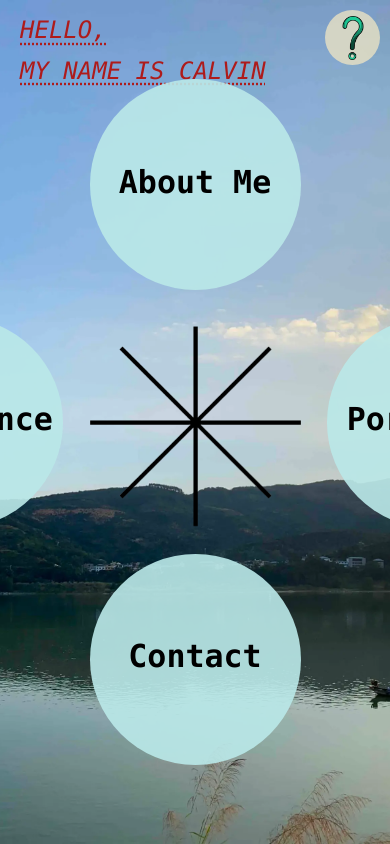
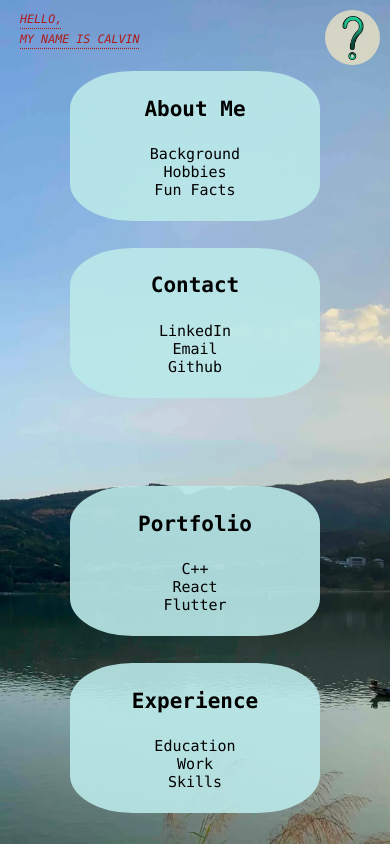
Before and after one commit to Cwang4749/webport, a React (Create React App) app: page / in a window 390 px wide. Built offline with nearby package versions, Linux system fonts and the light colour scheme.

Commit message:
Added preload and cache control. Removed hardcoding for home page and replaced it with grid. Replaced CSS styling of home page with more responsive layout that offers mobile support.

```diff
--- a/package.json
+++ b/package.json
@@ -3,7 +3,6 @@
   "version": "0.1.0",
   "private": true,
   "dependencies": {
-    "@babel/plugin-transform-private-property-in-object": "7.24.6",
     "@testing-library/jest-dom": "^5.17.0",
     "@testing-library/react": "^13.4.0",
     "@testing-library/user-event": "^13.5.0",
@@ -37,5 +36,8 @@
       "last 1 firefox version",
       "last 1 safari version"
     ]
+  },
+  "devDependencies": {
+    "@babel/plugin-transform-private-property-in-object": "^7.25.9"
   }
 }
--- a/src/components/HelpModal.js
+++ b/src/components/HelpModal.js
@@ -69,7 +69,7 @@ function HelpModal() {
         <div>
 
             <motion.div className="helpbutton" ref={scope} onHoverStart={() => HoverHelp()} onClick={() => set_help_modal(true)}>
-                <img loading="lazy" src={questionmark} alt="" style={{"height": "80%"}} />
+                <img src={questionmark} style={{"height": "80%"}} alt=" "/>
             </motion.div>
 
             <AnimatePresence mode="wait" initial={false}>
--- a/src/components/Home.js
+++ b/src/components/Home.js
@@ -25,10 +25,11 @@ function Home() {
             initial={{ opacity: 0 }}
             animate={{ opacity: 1, transition: {duration: 0.7} }}
             exit={{ opacity: 0, transition: {duration: 0.4} }}
+            style={{display: "grid", width: "100vw", height: "100vh", zIndex: -2, position: "absolute"}}
         >
             {/* Draggable background, with the boundaries set to the div */}
             <div ref={pano1ref} className="panobox">
-                <motion.img className="pano1" loading="lazy" src={pano1} alt="" drag="x" dragConstraints={pano1ref} dragElastic={0.1}/>
+                <motion.img className="pano1" src={pano1} drag="x" dragConstraints={pano1ref} dragElastic={0.1}/>
             </div>
 
             <div className="hello">
@@ -40,29 +41,18 @@ function Home() {
                 </motion.div>
             </div>
 
+            <div className="vertical_container">
             {/* Following 4 divs are the bubbles */}
             <motion.div
                 initial={{ y: -30 }}
                 animate={{ y: 0 }}
                 transition={{duration: 0.5}}
+                id="aboutme"
             >
-                <Link to="/AboutMe">
-                    <span className="bubble" id="aboutme">
+                <Link to="/AboutMe" style={{display: "grid", height: "100%", width: "100%", justifyItems: "center", alignItems: "end"}}>
+                    <span className="bubble">
                         <h1 className="bubble_heading"> About Me </h1>
                         <p className="bubble_text"> Background <br/> Hobbies <br/> Fun Facts </p>
-                    </span>
-                </Link>
-            </motion.div>
-
-            <motion.div
-                initial={{ x: 30 }}
-                animate={{ x: 0 }}
-                transition={{duration: 0.5}}
-            >
-                <Link to="/Portfolio">
-                    <span className="bubble" id="portfolio">
-                        <h1 className="bubble_heading"> Portfolio </h1>
-                        <p className="bubble_text"> C++ <br/> React <br/> Flutter </p>
                     </span>
                 </Link>
             </motion.div>
@@ -71,11 +61,28 @@ function Home() {
                 initial={{ y: 20 }}
                 animate={{ y: 0 }}
                 transition={{ duration: .5}}
+                id="contact"
             >
-                <Link to="/Contact">
-                    <span className="bubble" id="contact">
+                <Link to="/Contact" style={{display: "grid", height: "100%", width: "100%", justifyItems: "center"}}>
+                    <span className="bubble">
                         <h1 className="bubble_heading"> Contact </h1>
                         <p className="bubble_text"> LinkedIn <br/> Email <br/> Github </p>
+                    </span>
+                </Link>
+            </motion.div>
+            </div>
+
+            <div className="horizontal_container">
+            <motion.div
+                initial={{ x: 30 }}
+                animate={{ x: 0 }}
+                transition={{duration: 0.5}}
+                id="portfolio"
+            >
+                <Link to="/Portfolio" style={{display: "grid", height: "100%", width: "100%", alignItems: "center"}}>
+                    <span className="bubble">
+                        <h1 className="bubble_heading"> Portfolio </h1>
+                        <p className="bubble_text"> C++ <br/> React <br/> Flutter </p>
                     </span>
                 </Link>
             </motion.div>
@@ -84,9 +91,10 @@ function Home() {
                 initial={{ x: -30 }}
                 animate={{ x: 0 }}
                 transition={{duration: 0.5}}
+                id="experience"
             >
-                <Link to="/Experience">
-                    <span className="bubble" id="experience">
+                <Link to="/Experience" style={{display: "grid", height: "100%", width: "100%", justifyItems: "end", alignItems: "center"}}>
+                    <span className="bubble">
                         <h1 className="bubble_heading"> Experience </h1>
                         <p className="bubble_text"> Education <br/> Work <br/> Skills </p>
                     </span>
@@ -98,9 +106,11 @@ function Home() {
                 initial={{ scale: 0.9}}
                 animate={{ scale: 1 }}
                 transition={{ duration: .2}}
+                id="ast"
             >
-                <img className="asterisk" loading="lazy" src={asterisk} alt=""/>
+                <img className="asterisk" src={asterisk} alt=" "/>
             </motion.div>
+            </div>
 
         </motion.div>
     );
--- a/src/components/styles/Home.css
+++ b/src/components/styles/Home.css
@@ -35,33 +35,57 @@
     text-underline-offset: 5px;
 }
 
-/* Create the asterisk; the animation; and its interaction*/
+/* Creates 2 grids to hold the bubbles and the asterisk */
+.vertical_container {
+    display: grid;
+    position: absolute;
+    align-self: center;
+    justify-self: center;
+    grid-template-rows: 200px 3.125vh 200px 3.125vh 200px;
+    grid-template-columns: 200px;
+    z-index: -2;
+}
+.horizontal_container {
+    display: grid;
+    position: absolute;
+    align-self: center;
+    justify-self: center;
+    grid-template-rows: 200px;
+    grid-template-columns: 200px 3.125vw 200px 3.125vw 200px;
+    z-index: -2;
+}
+#aboutme { grid-area: 1 / 1 / 2 / 2; }
+#contact { grid-area: 5 / 1 / 6 / 2; }
+#portfolio { grid-area: 1 / 5 / 2 / 6; }
+#experience { grid-area: 1 / 1 / 2 / 2; }
+#ast {
+    grid-area: 1 / 3 / 2 / 4;
+    display: grid;
+}
+
+/* Create the asterisk; the animation; and its interaction */
 .asterisk {
-    height: 25vh;
-    aspect-ratio: 1;
-    position: fixed;
-    top: 37.5vh;
-    left: calc(50vw - 12.5vh);
+    width: 200px;
+    height: 200px;
+    align-self: center;
+    justify-self: center;
     transition: 0.2s;
     animation: spin 6s infinite linear;
     animation-play-state: paused;
     opacity: 1;
 }
-
 .asterisk:hover {
+    animation: spin 6s infinite linear;
     animation-play-state: running;
     cursor: pointer;
 }
-
 .asterisk:active {
-    height: 20vh;
-    top: 40vh;
-    left: calc(50vw - 10vh);
+    width: 150px;
+    height: 150px;
     transition: .2s;
     animation-direction: reverse;
     animation-fill-mode: forwards;
 }
-
 @keyframes spin {
     from {
         transform: rotate(0deg);
@@ -73,66 +97,208 @@
 
 /* Define a bubble and its interactions: */
 .bubble {
-    height: 25vh;
-    width: 25vh;
+    width: 200px;
+    height: 200px;
     background-color: #bae8e8e8;
     color: black;
     border-radius: 50%;
-    display: block;
+    display: grid;
     transition: .75s;
     opacity: 1;
-    position: fixed;
+    position: relative;
+    z-index: 3;
 }
-
 .bubble:hover {
     border-radius: 0%;
     transition: 1s;
     cursor: pointer;
 }
-
-/* Positions of the bubbles: */
-#aboutme {
-    top: 9.375vh;
-    left: calc(50vw - 12.5vh);
-}
-
-#portfolio {
-    top: 37.5vh;
-    left: calc(50vw + 15.625vh);
-}
-
-#contact {
-    top: 65.625vh;
-    left: calc(50vw - 12.5vh);
-}
-
-#experience {
-    top: 37.5vh;
-    left: calc(50vw - 40.625vh);
-}
-
 /* Modify the text and its interactions: */
 .bubble_heading {
     position: relative;
     font-family: "Monaco", "Arial";
-    font-size: 3.75vh;
+    font-size: 25px;
     transition: 0.75s;
-    top: 30%;
+    top: 60px;
 }
-
 .bubble_text {
     position: relative;
     font-family: "Monaco", "Arial";
-    font-size: 2vh;
+    font-size: 18px;
     transition: 0.75s;
     opacity: 0;
 }
-
 .bubble:hover .bubble_heading {
-    top: 10%;
+    top: 20%;
 }
-
 .bubble:hover .bubble_text {
     opacity: 1;
     transition: 1.5s;
 }
+
+/* Media Queries for Responsiveness */
+@media (max-width: 800px), (max-height: 700px) {
+    .hello {
+        font-size: 1.25rem;
+    }
+    .vertical_container {
+        grid-template-rows: 175px 3.125vh 175px 3.125vh 175px;
+        grid-template-columns: 175px;
+    }
+    .horizontal_container {
+        grid-template-rows: 175px;
+        grid-template-columns: 175px 3.125vw 175px 3.125vw 175px;
+    }
+    .asterisk {
+        width: 175px;
+        height: 175px;
+    }
+    .bubble {
+        width: 175px;
+        height: 175px;
+    }
+    .bubble_heading {
+        font-size: 23px;
+        top: 50px;
+    }
+    .bubble_text {
+        font-size: 16px;
+    }
+}
+@media (max-width: 600px), (max-height: 600px) {
+    .hello {
+        font-size: 1.1rem;
+    }
+    .vertical_container {
+        grid-template-rows: 150px 3.125vh 150px 3.125vh 150px;
+        grid-template-columns: 150px;
+    }
+    .horizontal_container {
+        grid-template-rows: 150px;
+        grid-template-columns: 150px 3.125vw 150px 3.125vw 150px;
+    }
+    .asterisk {
+        width: 150px;
+        height: 150px;
+    }
+    .bubble {
+        width: 150px;
+        height: 150px;
+    }
+    .bubble_heading {
+        font-size: 21px;
+        top: 40px;
+    }
+    .bubble_text {
+        font-size: 15px;
+    }
+    .asterisk:active {
+        width: 130px;
+        height: 130px;
+    }
+}
+@media (max-height: 500px) and (min-width: 500px) {
+    .vertical_container {
+        grid-template-rows: 125px 3.125vh 125px 3.125vh 125px;
+        grid-template-columns: 125px;
+    }
+    .horizontal_container {
+        grid-template-rows: 125px;
+        grid-template-columns: 125px 3.125vw 125px 3.125vw 125px;
+    }
+    .asterisk {
+        width: 125px;
+        height: 125px;
+    }
+    .bubble {
+        width: 125px;
+        height: 125px;
+    }
+    .bubble_heading {
+        font-size: 19px;
+        top: 35px;
+    }
+    .bubble_text {
+        font-size: 13px;
+    }
+    .asterisk:active {
+        width: 110px;
+        height: 110px;
+    }
+}
+@media (max-height: 400px) and (min-width: 500px) {
+    .vertical_container {
+        grid-template-rows: 100px 3.125vh 100px 3.125vh 100px;
+        grid-template-columns: 100px;
+    }
+    .horizontal_container {
+        grid-template-rows: 100px;
+        grid-template-columns: 100px 3.125vw 100px 3.125vw 100px;
+    }
+    .asterisk {
+        width: 100px;
+        height: 100px;
+    }
+    .bubble {
+        width: 100px;
+        height: 100px;
+    }
+    .bubble_heading {
+        font-size: 16px;
+        top: 25px;
+    }
+    .bubble_text {
+        font-size: 11px;
+    }
+    .asterisk:active {
+        width: 90px;
+        height: 90px;
+    }
+}
+@media (max-width: 500px), (max-height: 300px) {
+    .asterisk {
+        display: none;
+    }
+    .hello {
+        font-size: 3vw;
+    }
+    .vertical_container {
+        margin-top: 40px;
+        position: relative;
+        grid-template-rows: 150px 3.125vh 150px;
+        grid-template-columns: 250px;
+    }
+    .horizontal_container {
+        position: relative;
+        margin-top: 3.125vh;
+        grid-template-rows: 150px 3.125vh 150px;
+        grid-template-columns: 250px;
+    }
+    #aboutme { grid-area: 1 / 1 / 2 / 2; }
+    #contact { grid-area: 3 / 1 / 4 / 2; }
+    #portfolio { grid-area: 1 / 1 / 2 / 2; }
+    #experience { grid-area: 3 / 1 / 4 / 2; }
+    .bubble {
+        height: 150px;
+        width: 250px;
+        border-radius: 45%;
+    }
+    .bubble_heading {
+        font-size: 21px;
+        top: 40px;
+    }
+    .bubble_text {
+        font-size: 15px;
+    }
+}
+@media (hover: none) {
+    .bubble {
+        border-radius: 25%;
+    }
+    .bubble_heading {
+        top: 20%;
+    }
+    .bubble_text {
+        opacity: 1;
+    }
+}
```
Also changed, not shown: public/index.html (+1 -9 lines), firebase.json, 1 other file (tests, documents, lock files or other folders).
